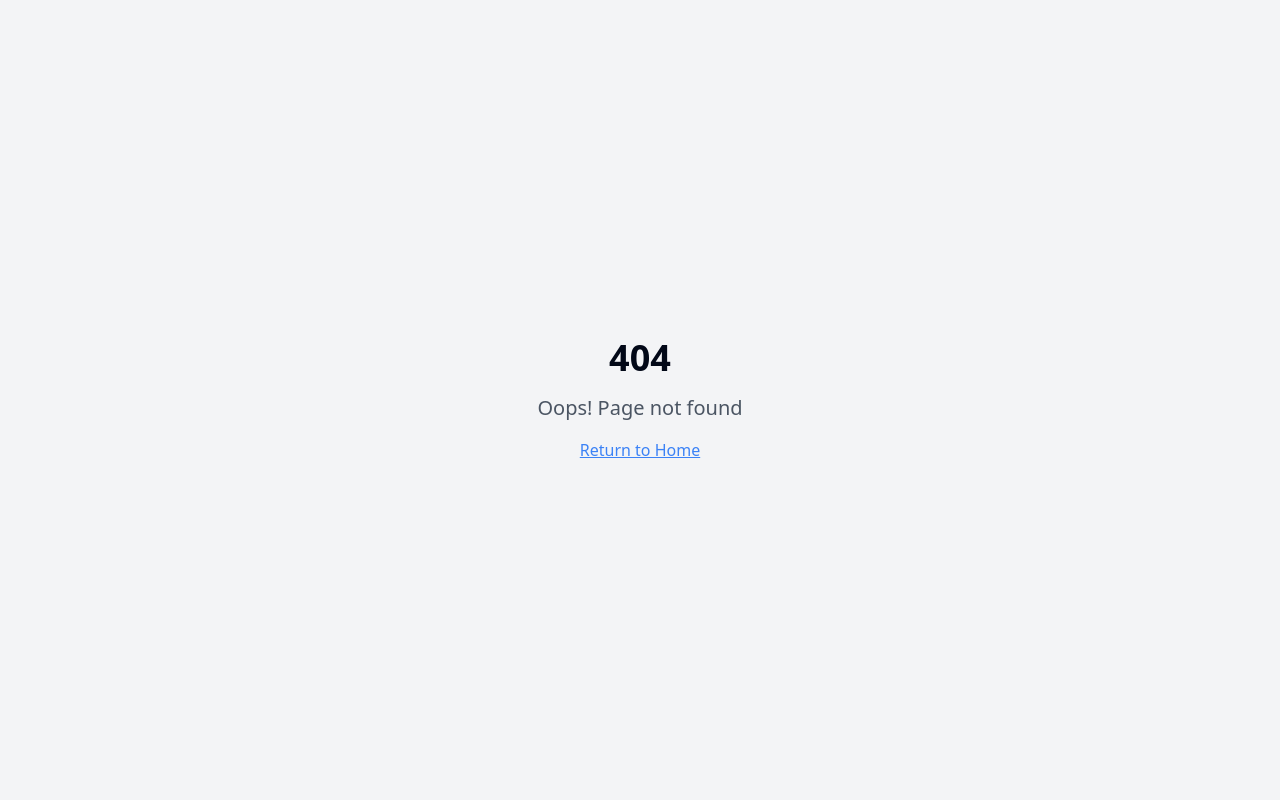
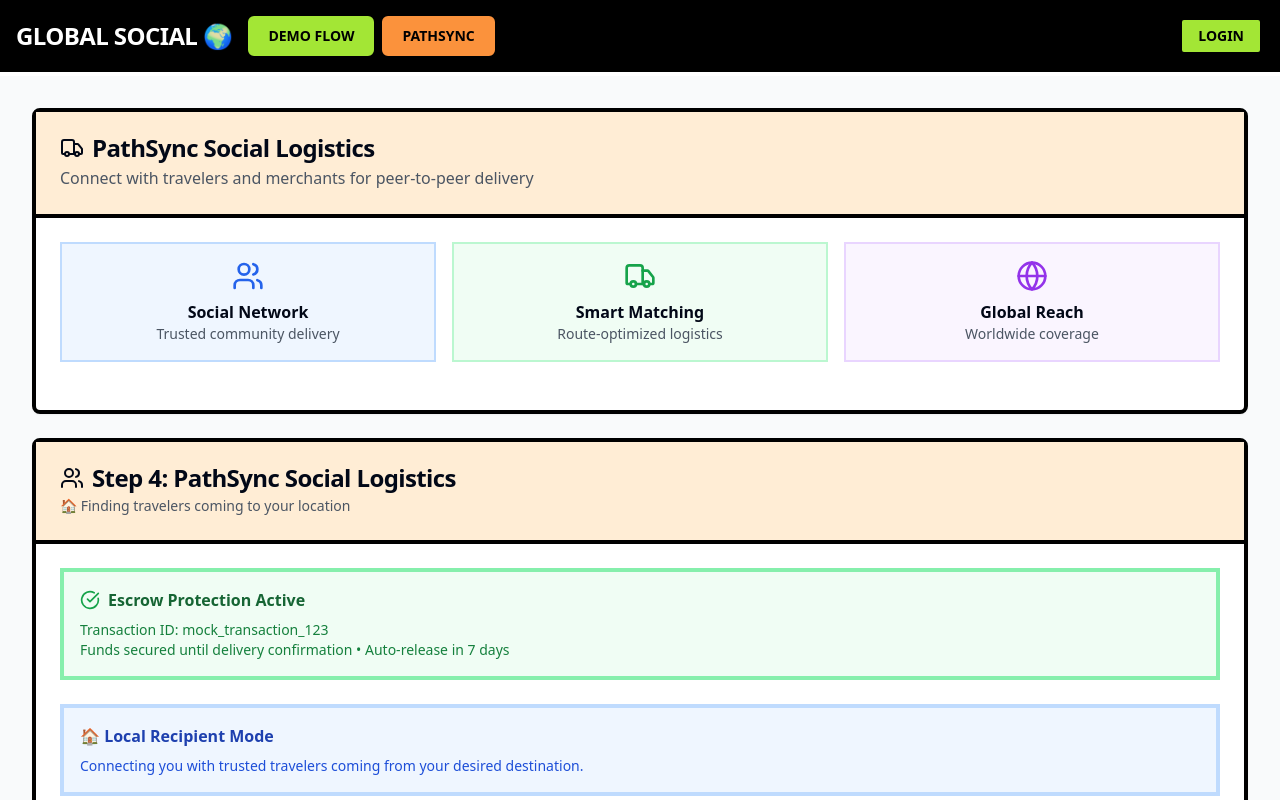
Before and after one commit to BhanuBandreddy/bankx-global-social, a React (Vite) app: page /logistics in a window 1280 px wide. Before the commit this address had no page. Shown: the top 800 px of the page. Built offline with nearby package versions, Linux system fonts and the light colour scheme.

Commit message:
Integrate PathSync with main MVP
Integrate the PathSync Social Logistics component into the main Global Socials MVP, including navigation, user data, and social feed integration.

```diff
--- a/src/App.tsx
+++ b/src/App.tsx
@@ -8,6 +8,7 @@ import { AuthProvider } from "@/contexts/AuthContext";
 import Index from "./pages/Index";
 import Auth from "./pages/Auth";
 import Demo from "./pages/Demo";
+import Logistics from "./pages/Logistics";
 import NotFound from "./pages/NotFound";
 
 const queryClient = new QueryClient();
@@ -23,6 +24,7 @@ const App = () => (
             <Route path="/" element={<Index />} />
             <Route path="/auth" element={<Auth />} />
             <Route path="/demo" element={<Demo />} />
+            <Route path="/logistics" element={<Logistics />} />
             {/* ADD ALL CUSTOM ROUTES ABOVE THE CATCH-ALL "*" ROUTE */}
             <Route path="*" element={<NotFound />} />
           </Routes>
--- /dev/null
+++ b/src/components/LogisticsActivity.tsx
@@ -0,0 +1,96 @@
+
+import { Card, CardContent, CardHeader, CardTitle } from "@/components/ui/card";
+import { Badge } from "@/components/ui/badge";
+import { Button } from "@/components/ui/button";
+import { Users, MapPin, Package, Clock } from "lucide-react";
+import { useNavigate } from "react-router-dom";
+
+interface LogisticsActivityProps {
+  type: 'delivery_request' | 'delivery_offer' | 'pickup_available';
+  title: string;
+  description: string;
+  route?: string;
+  trustScore: number;
+  timeframe: string;
+  price: string;
+  badges: string[];
+}
+
+export const LogisticsActivity = ({
+  type,
+  title,
+  description,
+  route,
+  trustScore,
+  timeframe,
+  price,
+  badges
+}: LogisticsActivityProps) => {
+  const navigate = useNavigate();
+
+  const getTypeIcon = () => {
+    switch (type) {
+      case 'delivery_request': return <Package className="w-4 h-4" />;
+      case 'delivery_offer': return <Users className="w-4 h-4" />;
+      case 'pickup_available': return <MapPin className="w-4 h-4" />;
+      default: return <Package className="w-4 h-4" />;
+    }
+  };
+
+  const getTypeColor = () => {
+    switch (type) {
+      case 'delivery_request': return 'bg-blue-100 border-blue-300';
+      case 'delivery_offer': return 'bg-green-100 border-green-300';
+      case 'pickup_available': return 'bg-orange-100 border-orange-300';
+      default: return 'bg-gray-100 border-gray-300';
+    }
+  };
+
+  return (
+    <Card className={`border-2 ${getTypeColor()}`}>
+      <CardHeader className="pb-3">
+        <CardTitle className="flex items-center space-x-2 text-sm">
+          {getTypeIcon()}
+          <span>{title}</span>
+          <Badge className="bg-black text-white">
+            Trust: {trustScore}
+          </Badge>
+        </CardTitle>
+      </CardHeader>
+      <CardContent className="space-y-3">
+        <p className="text-sm text-gray-700">{description}</p>
+
+        {route && (
+          <div className="flex items-center space-x-1 text-sm text-gray-600">
+            <MapPin className="w-3 h-3" />
+            <span>{route}</span>
+          </div>
+        )}
+
+        <div className="flex items-center justify-between text-sm">
+          <div className="flex items-center space-x-1 text-gray-600">
+            <Clock className="w-3 h-3" />
+            <span>{timeframe}</span>
+          </div>
+          <span className="font-bold text-green-600">{price}</span>
+        </div>
+
+        <div className="flex flex-wrap gap-1">
+          {badges.map((badge, idx) => (
+            <Badge key={idx} variant="outline" className="text-xs">
+              {badge}
+            </Badge>
+          ))}
+        </div>
+
+        <Button
+          onClick={() => navigate('/logistics')}
+          className="w-full bg-orange-500 text-white border-2 border-orange-700 hover:bg-orange-600"
+          size="sm"
+        >
+          View in PathSync
+        </Button>
+      </CardContent>
+    </Card>
+  );
+};
--- a/src/components/Navbar.tsx
+++ b/src/components/Navbar.tsx
@@ -17,12 +17,20 @@ export const Navbar = () => {
             >
               GLOBAL SOCIAL 🌍
             </h1>
+            <div className="flex space-x-2">
               <Button
                 onClick={() => navigate("/demo")}
                 className="bg-lime-400 text-black border-4 border-lime-400 hover:bg-lime-500 font-bold"
               >
                 DEMO FLOW
               </Button>
+              <Button
+                onClick={() => navigate("/logistics")}
+                className="bg-orange-400 text-black border-4 border-orange-400 hover:bg-orange-500 font-bold"
+              >
+                PATHSYNC
+              </Button>
+            </div>
           </div>
 
           <AuthNavbar />
--- /dev/null
+++ b/src/hooks/useUserProfile.tsx
@@ -0,0 +1,51 @@
+
+import { useState, useEffect } from "react";
+import { supabase } from "@/integrations/supabase/client";
+import { useAuth } from "@/contexts/AuthContext";
+
+interface UserProfile {
+  id: string;
+  username: string;
+  full_name: string;
+  trust_score: number;
+  level: string;
+  location: string;
+  avatar_url: string;
+}
+
+export const useUserProfile = () => {
+  const [profile, setProfile] = useState<UserProfile | null>(null);
+  const [loading, setLoading] = useState(true);
+  const { user } = useAuth();
+
+  useEffect(() => {
+    const fetchProfile = async () => {
+      if (!user) {
+        setLoading(false);
+        return;
+      }
+
+      try {
+        const { data, error } = await supabase
+          .from('profiles')
+          .select('*')
+          .eq('id', user.id)
+          .single();
+
+        if (error) {
+          console.error('Error fetching profile:', error);
+        } else {
+          setProfile(data);
+        }
+      } catch (error) {
+        console.error('Error fetching profile:', error);
+      } finally {
+        setLoading(false);
+      }
+    };
+
+    fetchProfile();
+  }, [user]);
+
+  return { profile, loading };
+};
--- a/src/pages/Index.tsx
+++ b/src/pages/Index.tsx
@@ -7,6 +7,7 @@ import { SocialFeed } from "@/components/SocialFeed";
 import { TrustMetrics } from "@/components/TrustMetrics";
 import { AgentDashboard } from "@/components/AgentDashboard";
 import { CustomIcons } from "@/components/CustomIcons";
+import { LogisticsActivity } from "@/components/LogisticsActivity";
 import { useAuth } from "@/contexts/AuthContext";
 
 const Index = () => {
@@ -34,6 +35,30 @@ const Index = () => {
   if (!user) {
     return null;
   }
+
+  // Mock logistics activities for social feed integration
+  const logisticsActivities = [
+    {
+      type: 'delivery_request' as const,
+      title: 'Delivery Request: Paris → London',
+      description: 'Need someone traveling from Paris to London to carry a handmade scarf. Small package, high trust required.',
+      route: 'Paris → London',
+      trustScore: 95,
+      timeframe: 'Next 3 days',
+      price: '€25',
+      badges: ['Fragile', 'Handmade', 'Express']
+    },
+    {
+      type: 'delivery_offer' as const,
+      title: 'Offering Delivery: Tokyo → NYC',
+      description: 'Frequent business traveler offering delivery service for small items. Verified carrier with 98% success rate.',
+      route: 'Tokyo → New York',
+      trustScore: 98,
+      timeframe: 'Weekly trips',
+      price: '$40',
+      badges: ['Business Traveler', 'Verified', 'Electronics OK']
+    }
+  ];
 
   return (
     <div className="min-h-screen bg-black">
@@ -73,7 +98,23 @@ const Index = () => {
 
         {/* Dynamic Content */}
         <div className="transition-all duration-300">
-          {activeTab === "feed" && <SocialFeed />}
+          {activeTab === "feed" && (
+            <div className="space-y-6">
+              <SocialFeed />
+
+              {/* Logistics Activities Section */}
+              <div className="bg-gray-900 border-4 border-orange-400 p-6">
+                <h2 className="text-2xl font-black text-orange-400 mb-4 uppercase">
+                  🚚 PathSync Logistics Activity
+                </h2>
+                <div className="grid grid-cols-1 md:grid-cols-2 gap-4">
+                  {logisticsActivities.map((activity, idx) => (
+                    <LogisticsActivity key={idx} {...activity} />
+                  ))}
+                </div>
+              </div>
+            </div>
+          )}
           {activeTab === "agents" && <AgentDashboard />}
           {activeTab === "trust" && <TrustMetrics />}
         </div>
--- /dev/null
+++ b/src/pages/Logistics.tsx
@@ -0,0 +1,52 @@
+
+import { Navbar } from "@/components/Navbar";
+import { PathSyncLogistics } from "@/components/PathSyncLogistics";
+import { Card, CardContent, CardHeader, CardTitle } from "@/components/ui/card";
+import { Users, Truck, Globe } from "lucide-react";
+
+const Logistics = () => {
+  return (
+    <div className="min-h-screen bg-gray-50">
+      <Navbar />
+      <div className="container mx-auto py-8">
+        <Card className="border-4 border-black mb-6">
+          <CardHeader className="bg-orange-100 border-b-4 border-black">
+            <CardTitle className="flex items-center space-x-2">
+              <Truck className="w-6 h-6" />
+              <span>PathSync Social Logistics</span>
+            </CardTitle>
+            <p className="text-gray-600">
+              Connect with travelers and merchants for peer-to-peer delivery
+            </p>
+          </CardHeader>
+          <CardContent className="p-6">
+            <div className="grid grid-cols-1 md:grid-cols-3 gap-4 mb-6">
+              <div className="bg-blue-50 border-2 border-blue-200 p-4 text-center">
+                <Users className="w-8 h-8 mx-auto mb-2 text-blue-600" />
+                <h3 className="font-bold">Social Network</h3>
+                <p className="text-sm text-gray-600">Trusted community delivery</p>
+              </div>
+              <div className="bg-green-50 border-2 border-green-200 p-4 text-center">
+                <Truck className="w-8 h-8 mx-auto mb-2 text-green-600" />
+                <h3 className="font-bold">Smart Matching</h3>
+                <p className="text-sm text-gray-600">Route-optimized logistics</p>
+              </div>
+              <div className="bg-purple-50 border-2 border-purple-200 p-4 text-center">
+                <Globe className="w-8 h-8 mx-auto mb-2 text-purple-600" />
+                <h3 className="font-bold">Global Reach</h3>
+                <p className="text-sm text-gray-600">Worldwide coverage</p>
+              </div>
+            </div>
+          </CardContent>
+        </Card>
+
+        <PathSyncLogistics
+          escrowTransactionId="mock_transaction_123"
+          productLocation="Paris"
+        />
+      </div>
+    </div>
+  );
+};
+
+export default Logistics;
```
Lines whose indentation alone changed are shown as unchanged.
